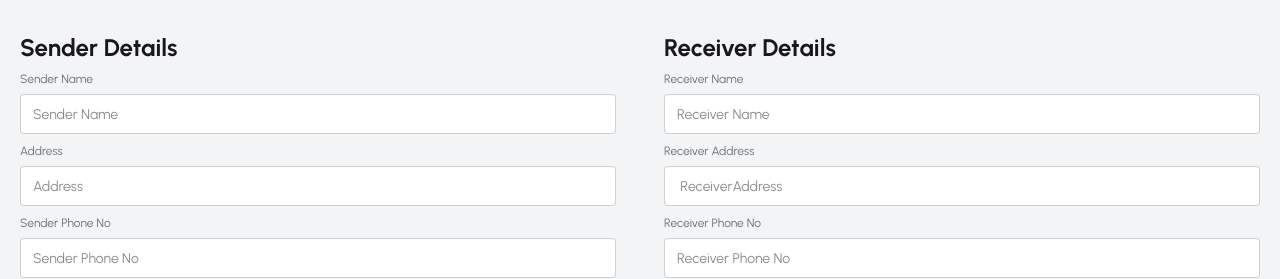
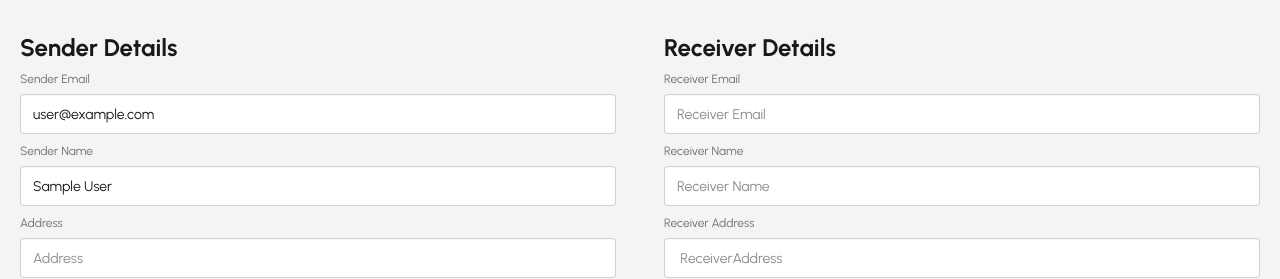
Before and after one commit to mhmasum1/go-parcel, a React (Vite) app: page /send-parcel in a window 1280 px wide. Shown: the part 425-704 px from the top of the page. Built offline with nearby package versions, Linux system fonts and the light colour scheme; no server answers; sample sign-in values are in the browser's storage.

Commit message:
Post Parcel data and create parcel get api

```diff
--- /dev/null
+++ b/src/Hooks/useAxiosSecure.jsx
@@ -0,0 +1,11 @@
+import axios from 'axios';
+import React from 'react';
+
+const axiosSequre = axios.create({
+    baseURL: "http://localhost:3000"
+});
+
+const useAxiosSecure = () => {
+    return axiosSequre;
+}
+export default useAxiosSecure;
--- a/src/pages/sendParcel/SendParcel.jsx
+++ b/src/pages/sendParcel/SendParcel.jsx
@@ -2,9 +2,15 @@ import React from 'react';
 import { useForm, useWatch } from 'react-hook-form';
 import { useLoaderData } from 'react-router';
 import Swal from 'sweetalert2';
+import useAxiosSecure from '../../Hooks/useAxiosSecure';
+import useAuth from '../../Hooks/useAuth';
 
 const SendParcel = () => {
     const { register, handleSubmit, control } = useForm();
+
+
+    const axiosSequre = useAxiosSecure();
+    const { user } = useAuth();
 
     const centersArea = useLoaderData();
     const duplicateRegions = centersArea.map(d => (d.region))
@@ -19,7 +25,6 @@ const SendParcel = () => {
     }
 
     const handleSendParcel = (data) => {
-        console.log(data);
 
         const isDocument = data.percelType === 'document';
         const isSameDistrict = data.senderDistrict === data.receiverDistrict;
@@ -42,7 +47,7 @@ const SendParcel = () => {
             }
         }
 
-        console.log('cost', cost);
+        // console.log('cost', cost);
 
         Swal.fire({
             title: "Agree with the Cost?",
@@ -54,6 +59,13 @@ const SendParcel = () => {
             confirmButtonText: "I agree"
         }).then((result) => {
             if (result.isConfirmed) {
+
+                axiosSequre.post('/parcels', data)
+                    .then(res => {
+                        console.log("after make a parcel", res.data);
+                    })
+
+
                 // Swal.fire({
                 //     title: "Deleted!",
                 //     text: "Your file has been deleted.",
@@ -107,8 +119,13 @@ const SendParcel = () => {
                     <div>
                         <fieldset className="fieldset">
                             <h3 className='font-bold text-2xl'>Sender Details</h3>
+                            <label className="label">Sender Email</label>
+                            <input {...register("senderEmail")} defaultValue={user.email} type="text" className="input w-full" placeholder="Sender Email" />
+                        </fieldset>
+
+                        <fieldset className="fieldset">
                             <label className="label">Sender Name</label>
-                            <input {...register("senderName")} type="text" className="input w-full" placeholder="Sender Name" />
+                            <input {...register("senderName")} defaultValue={user.displayName} type="text" className="input w-full" placeholder="Sender Name" />
                         </fieldset>
                         <fieldset className="fieldset">
                             <label className="label">Address</label>
@@ -152,7 +169,12 @@ const SendParcel = () => {
                     {/* receiver */}
                     <div>
                         <fieldset className="fieldset">
-                            <h3 className='font-bold text-2xl'>   Receiver Details</h3>
+                            <h3 className='font-bold text-2xl'>Receiver Details</h3>
+                            <label className="label">Receiver Email</label>
+                            <input {...register("receiverEmail")} type="text" className="input w-full" placeholder="Receiver Email" />
+                        </fieldset>
+
+                        <fieldset className="fieldset">
                             <label className="label">Receiver Name</label>
                             <input {...register("receiverName")} type="text" className="input w-full" placeholder="Receiver Name" />
                         </fieldset>
```
